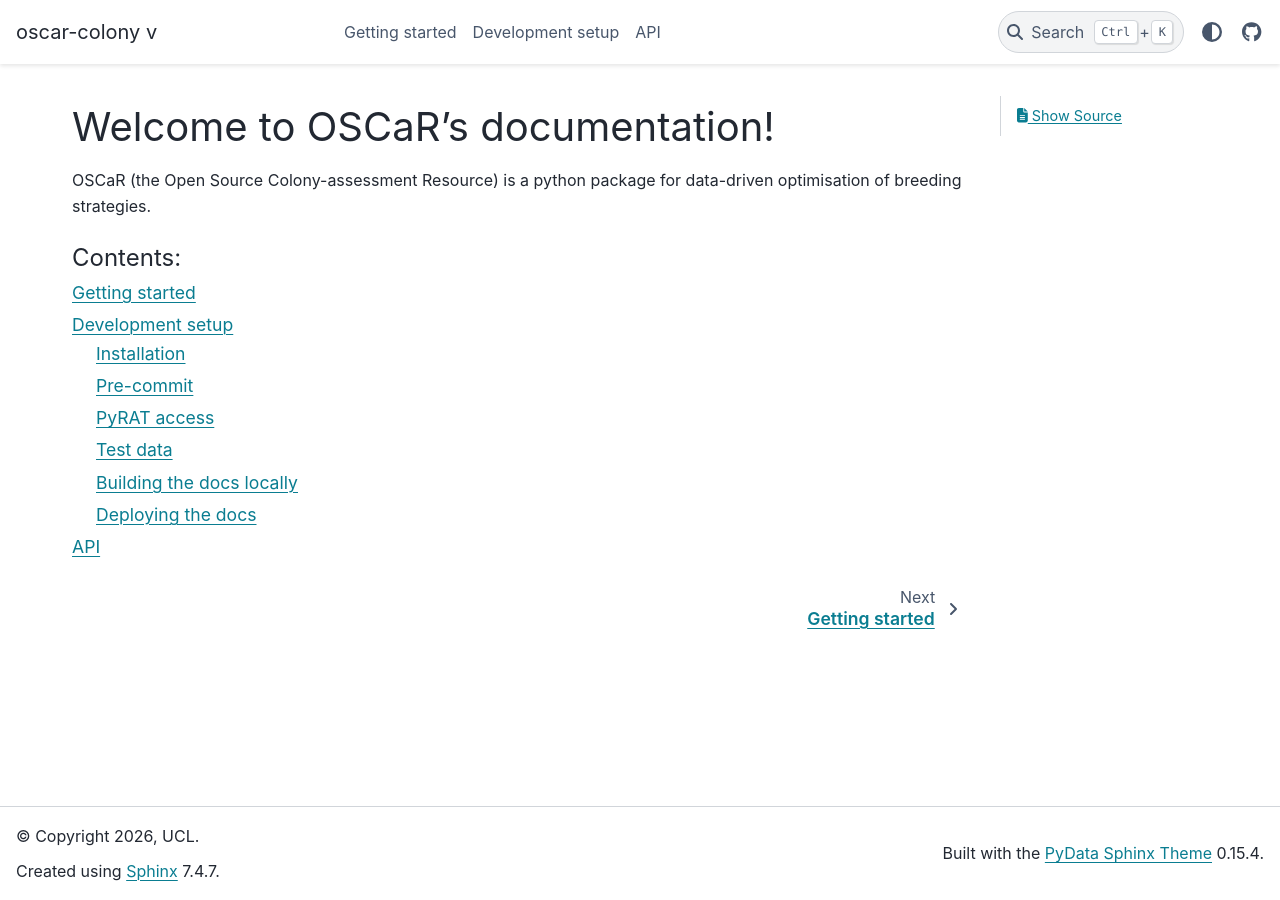
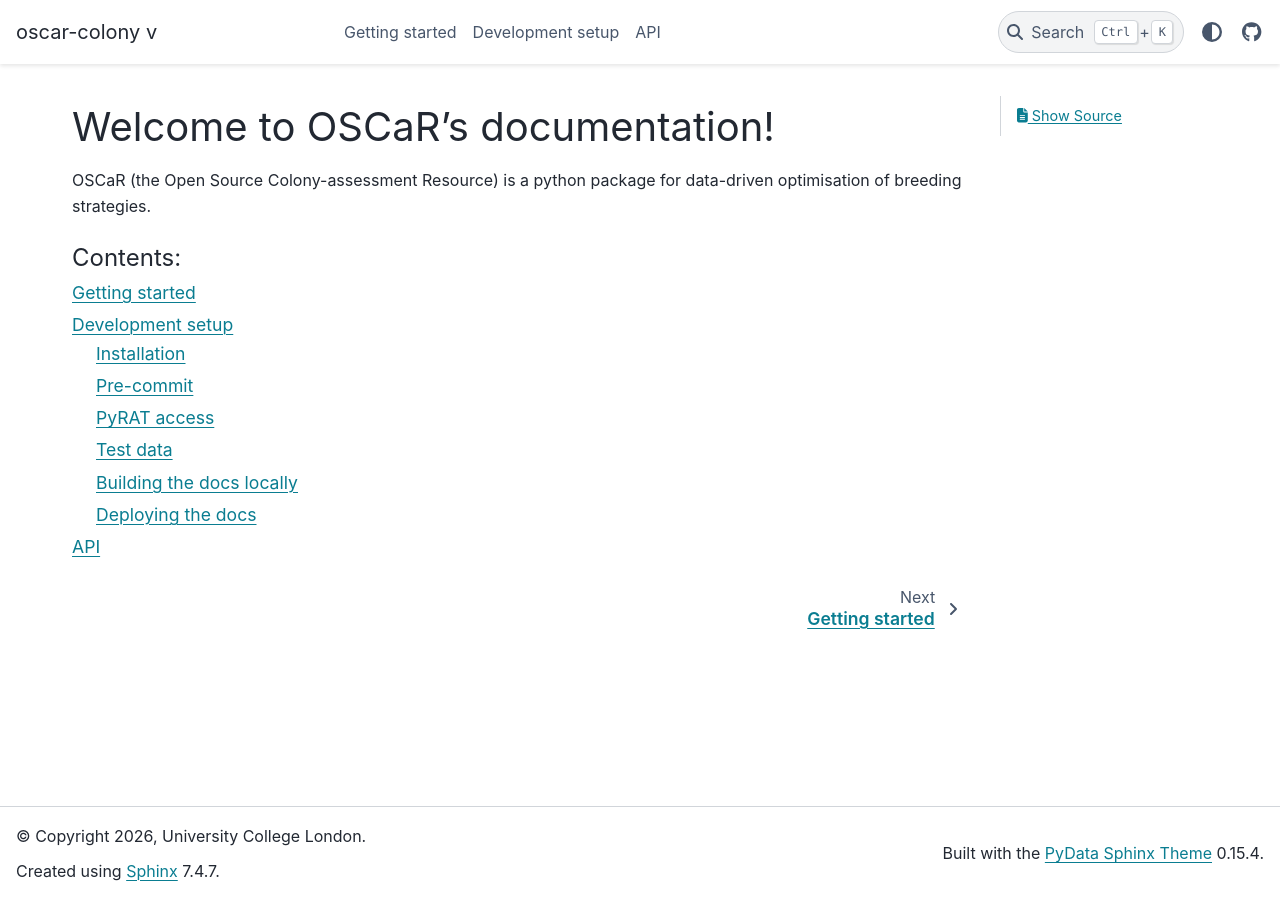
Before and after one commit to neuroinformatics-unit/OSCaR, a Sphinx documentation site: the page built from docs/source/index.rst, in a window 1280 px wide. Built offline with Sphinx 7.4.7 and the PyData theme 0.15.4, drawn with Linux system fonts in a browser that asks for light colours.

Commit message:
use full UCL name in copyright text

```diff
--- a/docs/source/conf.py
+++ b/docs/source/conf.py
@@ -21,7 +21,7 @@ autodoc_mock_imports = []
 sys.path.insert(0, os.path.abspath("../.."))
 
 project = "oscar-colony"
-copyright = "2026, UCL"
+copyright = "2026, University College London"
 author = "Neuroinformatics Unit"
 try:
     full_version = get_version(project)
```
Also changed, not shown: 1 other file.
